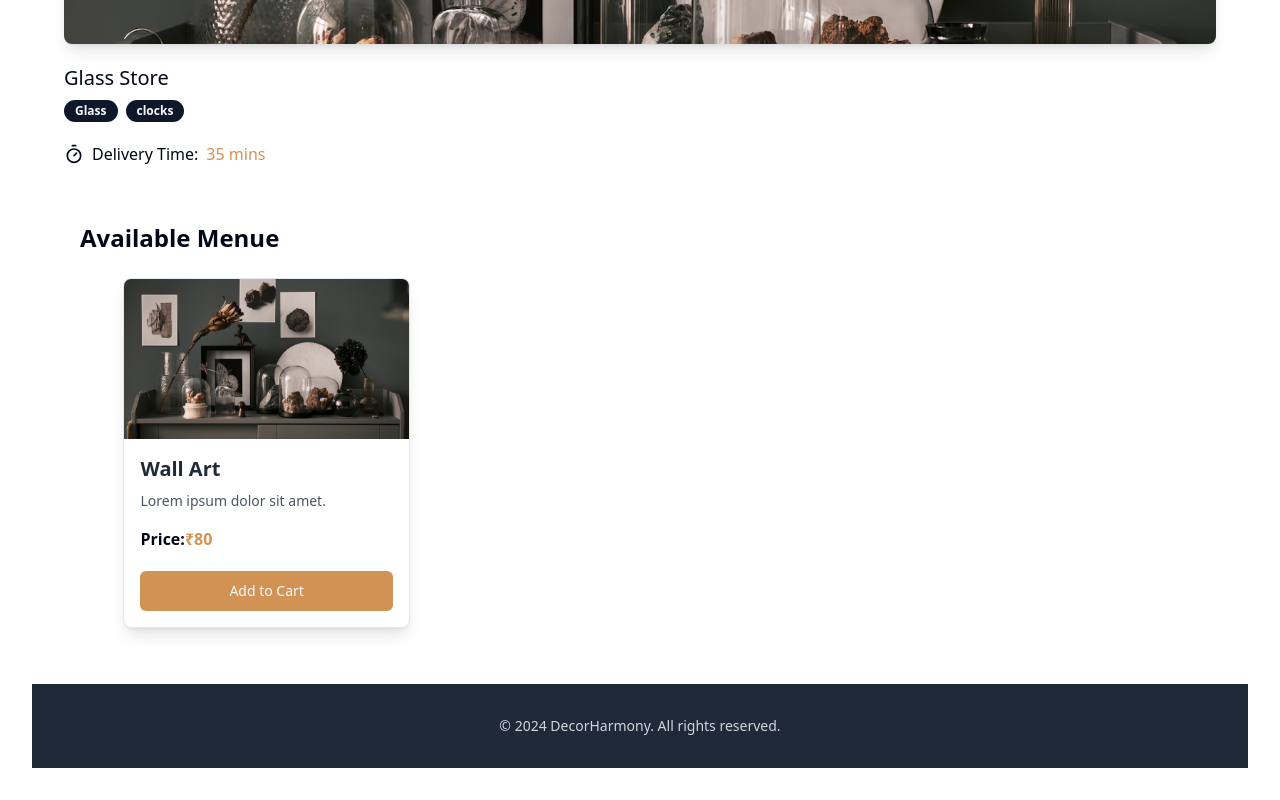
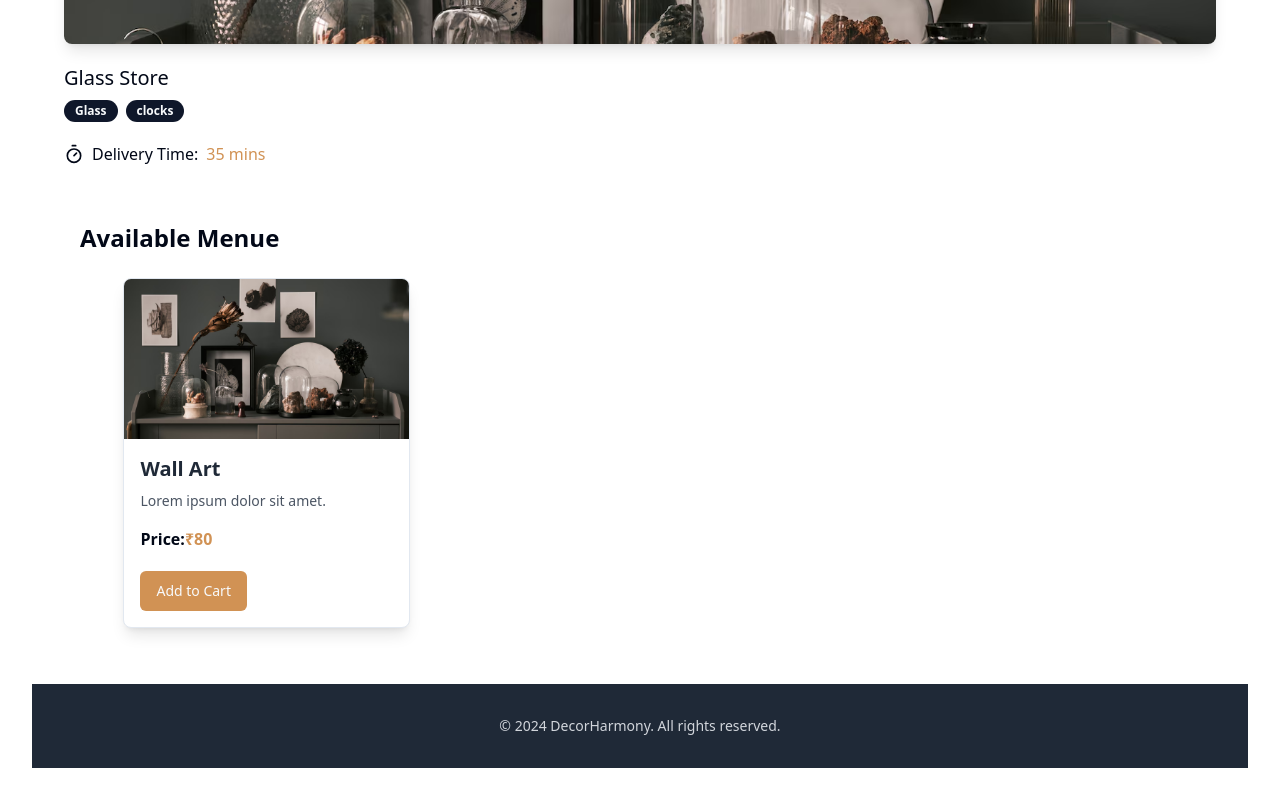
Before and after one commit to Sanjay17u/DecorHarmony, a React (Vite) app in the folder client/: page /DecorDetail/1 in a window 1280 px wide. Shown: the part 372-1172 px from the top of the page. Built offline with nearby package versions, Linux system fonts and the light colour scheme.

Commit message:
Add Link To Available Menue Page.

```diff
--- a/client/src/components/AvailableMenue.tsx
+++ b/client/src/components/AvailableMenue.tsx
@@ -1,3 +1,4 @@
+import { Link } from "react-router-dom";
 import { Button } from "./ui/button";
 import { Card, CardContent, CardFooter } from "./ui/card";
 import Image from "@/assets/HeroImage.jpg";
@@ -25,9 +26,11 @@ const AvailableMenue = () => {
               </h3>
             </CardContent>
             <CardFooter className="flex justify-start p-4 -mt-3">
+              <Link to={`/Cart/`}>
               <Button className="w-full bg-orange hover:bg-hoverOrange">
                 Add to Cart
               </Button>
+              </Link>
             </CardFooter>
           </Card>
         </div>
```
